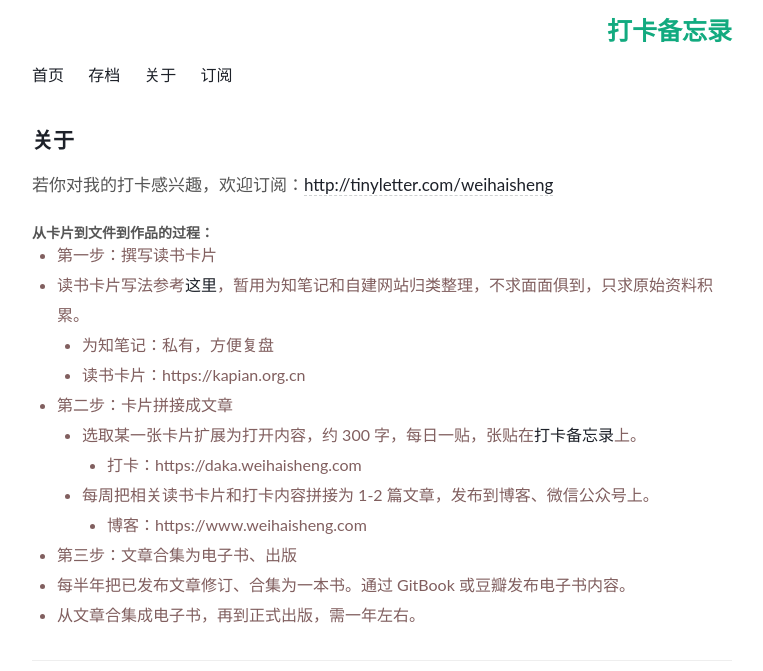
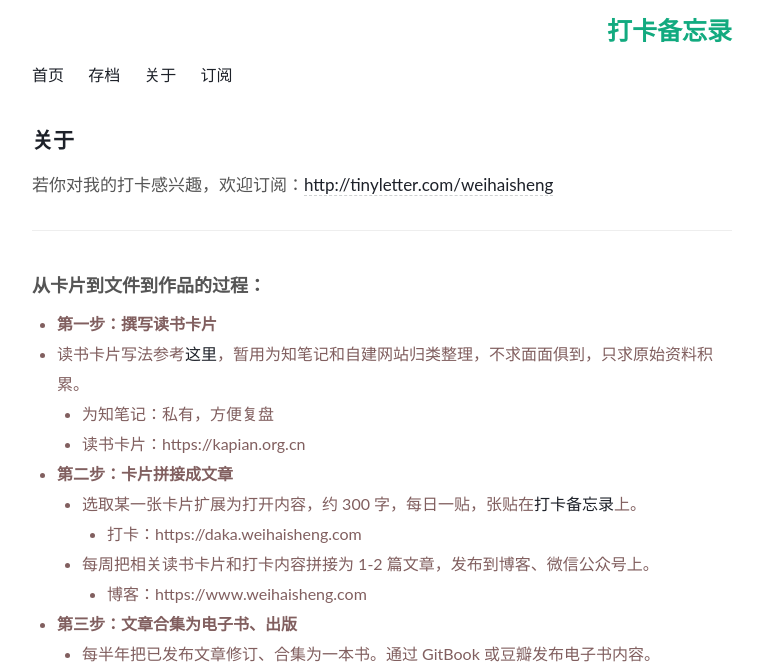
Before and after one commit to Turbo-Snail/ReadingCard, a Jekyll site: the page built from about.md, in a window 1280 px wide. Shown: the top 671 px of the page, without its empty margins (258-1021 px from the left). Built offline with Jekyll 4.4.1, drawn with Linux system fonts in a browser that asks for light colours; comment, search, counter and statistics services are not loaded; grey boxes are pictures that could not be loaded.

```diff
--- a/about.md
+++ b/about.md
@@ -7,23 +7,24 @@ permalink: /about/
 
 若你对我的打卡感兴趣，欢迎订阅：<http://tinyletter.com/weihaisheng>
 
+---
 
-#### **从卡片到文件到作品的过程：**
+### **从卡片到文件到作品的过程：**
 
-- 第一步：撰写读书卡片
+- **第一步：撰写读书卡片**
  - 读书卡片写法参考[这里][1]，暂用为知笔记和自建网站归类整理，不求面面俱到，只求原始资料积累。
      - 为知笔记：私有，方便复盘
      - 读书卡片：https://kapian.org.cn
-- 第二步：卡片拼接成文章
+- **第二步：卡片拼接成文章**
   - 选取某一张卡片扩展为打开内容，约 300 字，每日一贴，张贴在[打卡备忘录][2]上。
      - 打卡：https://daka.weihaisheng.com
   - 每周把相关读书卡片和打卡内容拼接为 1-2 篇文章，发布到博客、微信公众号上。
      - 博客：https://www.weihaisheng.com
-- 第三步：文章合集为电子书、出版
- - 每半年把已发布文章修订、合集为一本书。通过 GitBook 或豆瓣发布电子书内容。
- - 从文章合集成电子书，再到正式出版，需一年左右。
+- **第三步：文章合集为电子书、出版**
+  - 每半年把已发布文章修订、合集为一本书。通过 GitBook 或豆瓣发布电子书内容。
+  - 从文章合集成电子书，再到正式出版，需一年左右。
 
----
+
 ![InfoKonwledgeCreate.png-50.8kB][3]
 
 
```
